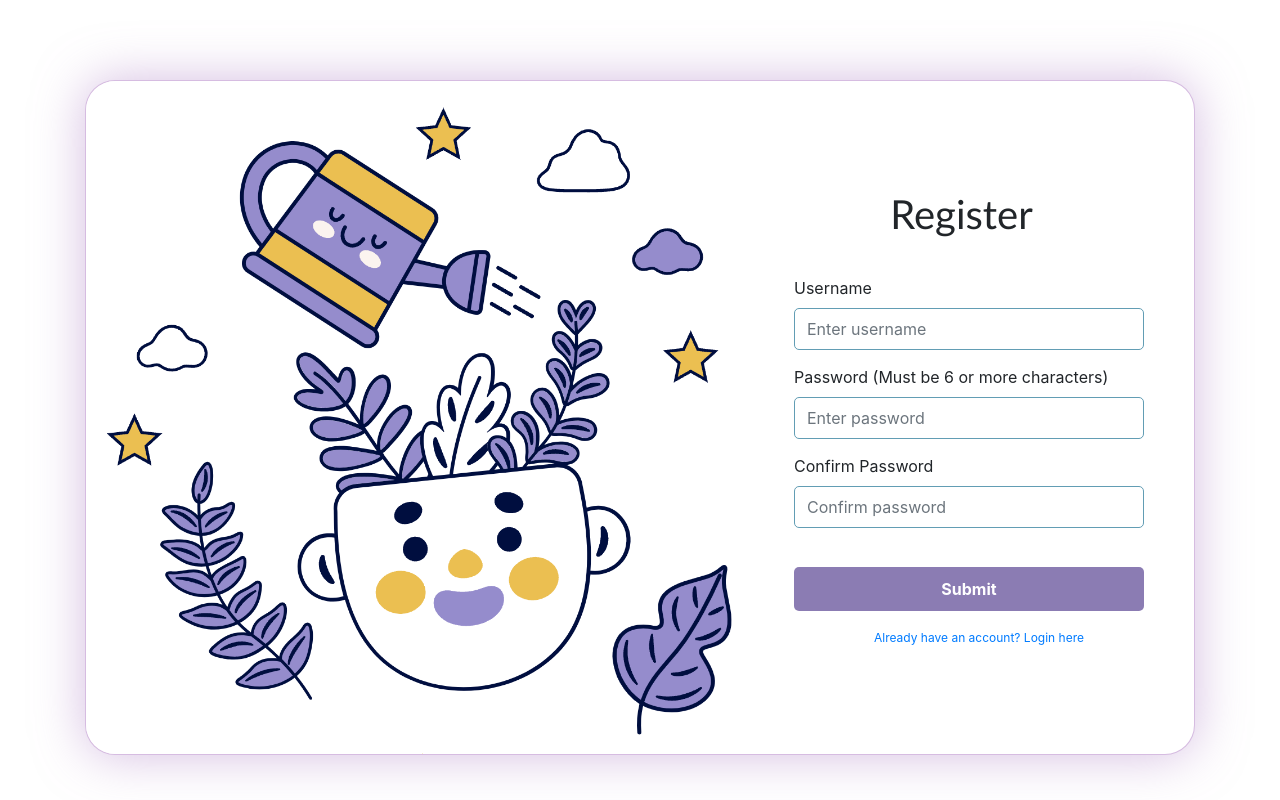
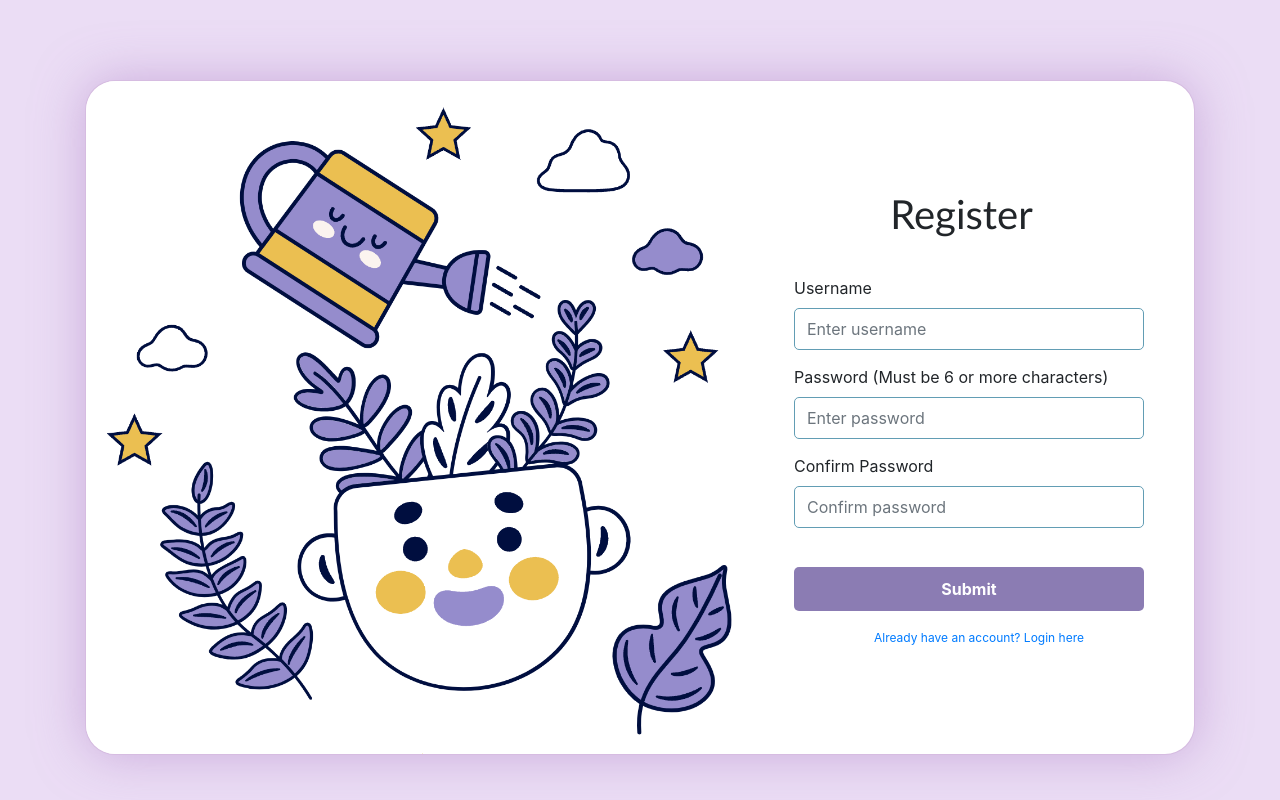
Before and after one commit to sategf/proempo-fl, a Flask app: page /sign-up in a window 1280 px wide. Run offline with Flask 3, Linux system fonts and the light colour scheme; some libraries are stand-ins or nearby versions.

Commit message:
Fixed sign up page background

```diff
--- a/website/templates/home.html
+++ b/website/templates/home.html
@@ -137,8 +137,8 @@
                 onclick="window.open('/player','popup','width=600,height=600'); return false;"
             >
             <div class="white-noise-button">
-                <button class="btn btn-outline-info" id="white-noise-toggle">{{ openNoisePlayer }}</button>
-            </div></a>
+                <button class="btn btn-outline-info" id="white-noise-toggle">{{ openNoisePlayer }}</button></a>
+            </div>
 
         </div>
     </div>
--- a/website/templates/sign_up.html
+++ b/website/templates/sign_up.html
@@ -89,6 +89,9 @@
 </div>
 
 <style>
+      body {
+      background-color: #e8d6f4d3;
+    }
   .alert {
       background-color: #ffffff00;
       text-align: left;
```
